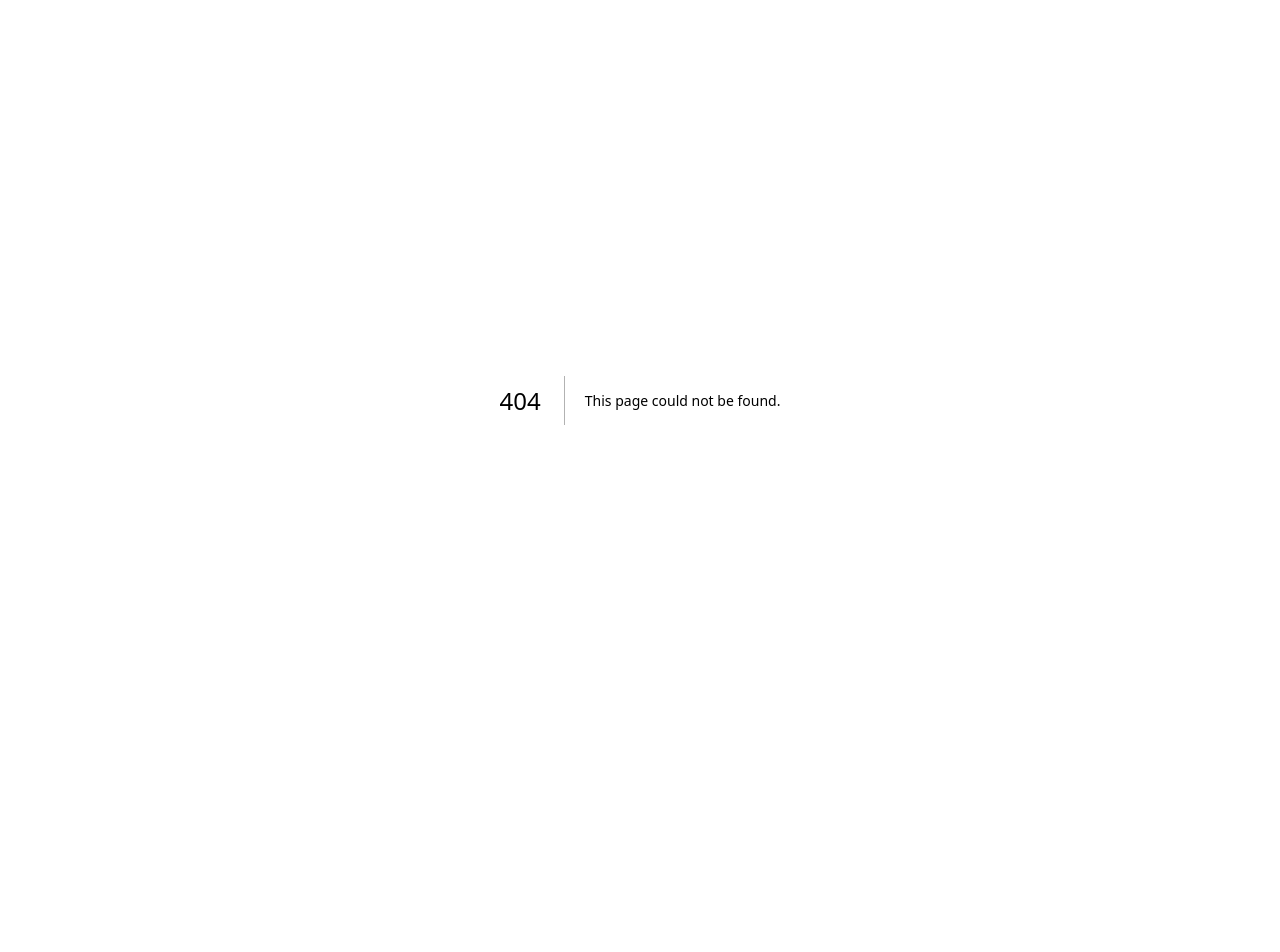
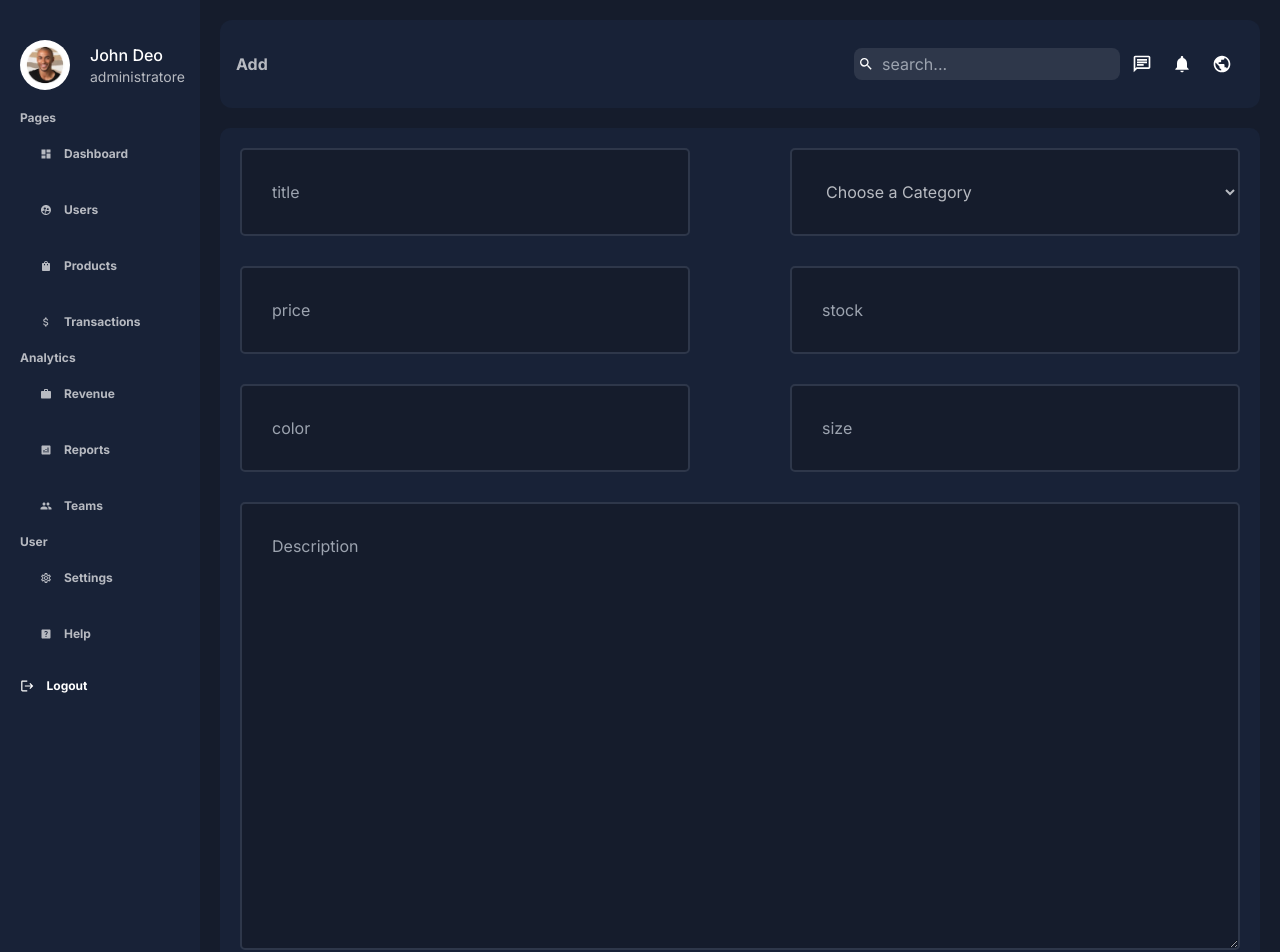
Before and after one commit to mehranehsoleimani66/pannel-admin, a Next.js app: page /dashboard/products/add in a window 1280 px wide. Before the commit this address had no page. Shown: the top 952 px of the page. Before the commit the page ends 800 px from the top, so only its background shows below. Built offline with nearby package versions, Linux system fonts and the light colour scheme.

Commit message:
added producted page

```diff
--- /dev/null
+++ b/src/app/dashboard/products/add/page.jsx
@@ -0,0 +1,74 @@
+const AddProductPage = () => {
+  return (
+    <div className="bg-[#182237] p-5 rounded-[10px] m-5">
+      <form action="" className="flex flex-wrap justify-between">
+        <input
+          type="text"
+          placeholder="title"
+          name="title"
+          required
+          className="p-[30px] bg-[#151c2c] text-[#b7bac1]
+          border-2 border-solid border-[#2e374a] rounded-[5px] mb-[30px] w-[45%]"
+        />
+        <select
+          name="cat"
+          id="cat"
+          className="p-[30px] bg-[#151c2c] text-[#b7bac1]
+          border-2 border-solid border-[#2e374a] rounded-[5px] mb-[30px] w-[45%]"
+        >
+          <option value="general">Choose a Category</option>
+          <option value="kitchen">Kitchen</option>
+          <option value="phone">Phone</option>
+          <option value="computer">Computer</option>
+        </select>
+        <input
+          type="number"
+          placeholder="price"
+          name="price"
+          className="p-[30px] bg-[#151c2c] text-[#b7bac1]
+          border-2 border-solid border-[#2e374a] rounded-[5px] mb-[30px] w-[45%]"
+          required
+        />
+        <input
+          type="number"
+          placeholder="stock"
+          name="stock"
+          className="p-[30px] bg-[#151c2c] text-[#b7bac1]
+          border-2 border-solid border-[#2e374a] rounded-[5px] mb-[30px] w-[45%]"
+          required
+        />
+        <input
+          type="text"
+          placeholder="color"
+          name="color"
+          className="p-[30px] bg-[#151c2c] text-[#b7bac1]
+          border-2 border-solid border-[#2e374a] rounded-[5px] mb-[30px] w-[45%]"
+        />
+        <input
+          type="text"
+          placeholder="size"
+          name="size"
+          className="p-[30px] bg-[#151c2c] text-[#b7bac1]
+          border-2 border-solid border-[#2e374a] rounded-[5px] mb-[30px] w-[45%]"
+        />
+        <textarea
+          required
+          name="desc"
+          id="desc"
+          rows="16"
+          placeholder="Description"
+          className="p-[30px] bg-[#151c2c] text-[#b7bac1]
+          border-2 border-solid border-[#2e374a] rounded-[5px] mb-[30px] w-full"
+        ></textarea>
+        <button
+          type="submit"
+          className="w-full p-5 bg-teal-500 border-none rounded-[5px] text-[#b7bac1]"
+        >
+          Submit
+        </button>
+      </form>
+    </div>
+  );
+};
+
+export default AddProductPage;
```
